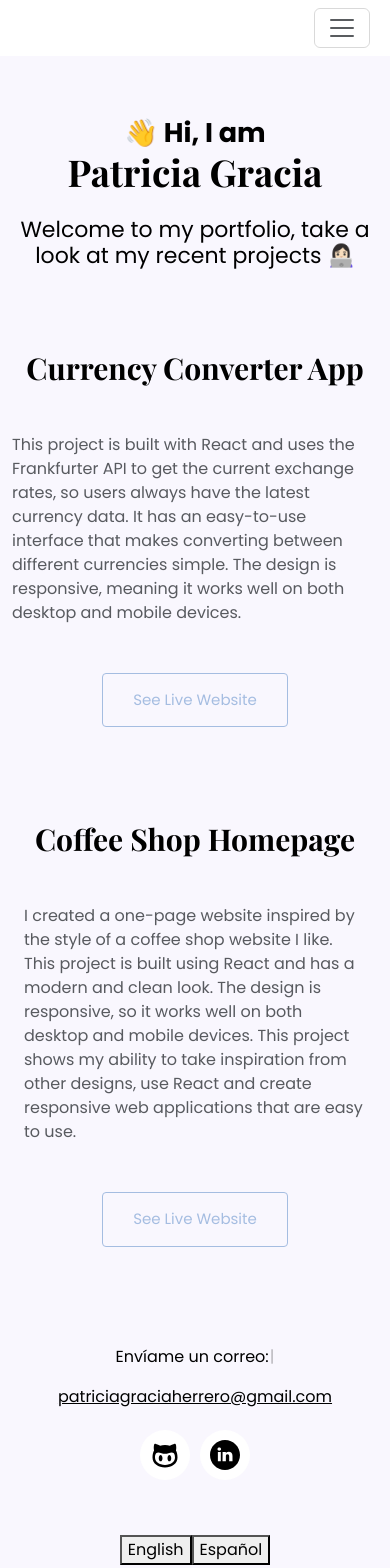
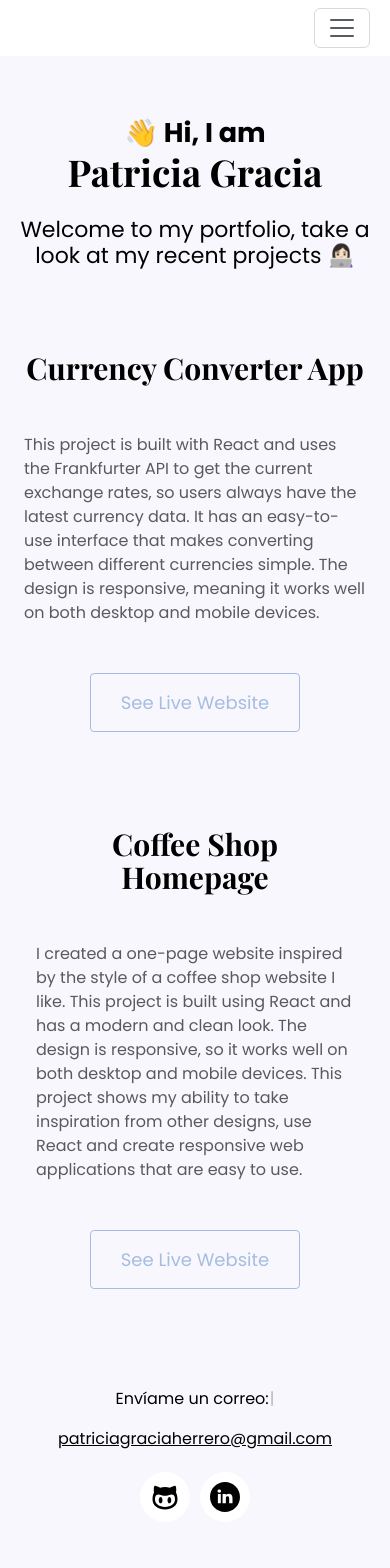
Before and after one commit to Patriciagracia/portfolio, a React (Vite) app: page / in a window 390 px wide. Shown: the top 1568 px of the page. Built offline with nearby package versions, Linux system fonts and the light colour scheme; a web font is replaced by a local one.

Commit message:
Css refactorization

```diff
--- a/src/App.css
+++ b/src/App.css
@@ -23,16 +23,17 @@ body {
   background: var(--selection-color);
 }
 
-.btn-branding-outline {
+.btn {
   color: var(--main-color);
   border: 1px solid var(--main-color);
   border-radius: 4px;
   font-size: 18px;
   padding: 15px 30px;
   text-decoration: none;
+  display: inline-block;
 }
 
-.btn-branding-outline:hover {
+.btn:hover {
   background-color: var(--main-color) !important;
   color: white;
 }
@@ -43,12 +44,12 @@ body.dark-mode {
   color: var(--dark-text-color); /* Modificado */
 }
 
-body.dark-mode .btn-branding-outline {
+body.dark-mode .btn {
   color: var(--main-color);
   border-color: var(--main-color);
 }
 
-body.dark-mode .btn-branding-outline:hover {
+body.dark-mode .btn:hover {
   background-color: var(--main-color);
   color: white;
 }
--- a/src/App.jsx
+++ b/src/App.jsx
@@ -5,8 +5,6 @@ import "./App.css";
 import { Outlet } from "react-router-dom";
 import { I18nextProvider } from "react-i18next";
 import i18n from "./i18n";
-import Translate from "./Translate.jsx";
-
 import NavBar from "./NavBar.jsx";
 
 function App() {
@@ -14,7 +12,6 @@ function App() {
     <I18nextProvider i18n={i18n}>
       <NavBar />
       <Outlet />
-      <Translate />
     </I18nextProvider>
   );
 }
--- a/src/Footer.jsx
+++ b/src/Footer.jsx
@@ -1,5 +1,4 @@
 import React from "react";
-
 import githubLogo from "./styles/githubLogo.svg";
 import AnimatedText from "./AnimatedText";
 import "./styles/Footer.css";
--- a/src/Home.jsx
+++ b/src/Home.jsx
@@ -15,7 +15,7 @@ export default function Home() {
         <h1>{t("name")}</h1>
         <h2 className="mb-4">{t("welcome")}</h2>
       </div>
-
+      <div className="container">
         <div className="container">
           <div className="row mb-5">
             <div className="col d-none d-lg-block">
@@ -28,7 +28,7 @@ export default function Home() {
 
                 <a
                   href="https://currency-conversion-gray.vercel.app/"
-                className="btn btn-branding-outline"
+                  className="btn"
                 >
                   {t("project1.button")}
                 </a>
@@ -43,7 +43,7 @@ export default function Home() {
                   <p className="mb-5 text-muted">{t("project2.description")}</p>
                   <a
                     href="https://coffee-landing-page-seven.vercel.app/"
-                  className="btn btn-branding-outline"
+                    className="btn"
                   >
                     {t("project2.button")}
                   </a>
@@ -55,6 +55,7 @@ export default function Home() {
             </div>
           </div>
         </div>
+      </div>
       <Footer />
     </>
   );
--- a/src/NavBar.jsx
+++ b/src/NavBar.jsx
@@ -3,6 +3,7 @@ import "./styles/NavBar.css";
 import { useTranslation } from "react-i18next";
 import { Link } from "react-router-dom";
 import DarkMode from "./DarkMode";
+import Translate from "./Translate";
 
 export default function navBar() {
   const { t } = useTranslation("navbar");
@@ -35,6 +36,9 @@ export default function navBar() {
             <li id="switch" className="ms-auto">
               <DarkMode />
             </li>
+            <li id="switch" className="ms-auto">
+              <Translate />
+            </li>
           </ul>
         </div>
       </div>
--- a/src/Translate.jsx
+++ b/src/Translate.jsx
@@ -1,5 +1,6 @@
 import React from "react";
 import { useTranslation } from "react-i18next";
+import languageIcon from "./styles/languageIcon.svg";
 
 export default function Translate() {
   const { i18n } = useTranslation();
@@ -11,7 +12,7 @@ export default function Translate() {
   return (
     <div className="language-switcher">
       <button onClick={() => changeLanguage("en")}>English</button>
-      <button onClick={() => changeLanguage("es")}>Español</button>
+      <img src={languageIcon}></img>
     </div>
   );
 }
--- a/src/styles/Home.css
+++ b/src/styles/Home.css
@@ -23,55 +23,53 @@ h1 {
   line-height: 1.5;
   font-weight: bold;
 }
-
+.project-description {
+  text-align: left;
+}
 .project-description h2 {
   font-family: var(--heading-font-family);
-  font-size: 60px;
+  font-size: 50px;
   font-weight: bold;
   line-height: 1.1;
-  text-align: left;
 }
 
-.project-description p {
-  text-align: left;
-}
-
-.project-description .btn-branding-outline {
+.project-description .btn {
   display: inline-block;
-}
-
-#cta {
-  font-size: 23px;
 }
 
 body.dark-mode .hero {
   background-color: var(--dark-background-color);
   color: var(--dark-text-color);
 }
+
 body.dark-mode p {
   color: var(--dark-text-color) !important;
 }
+
 @media (max-width: 900px) {
   .hero {
     padding: 50px 20px;
     margin-bottom: 0px;
   }
+
   h1 {
     font-size: 44px;
     line-height: 56px;
   }
+
   .hero h2 {
     margin-top: 20px;
     font-size: 22px !important;
   }
+
   .project-description h2 {
     font-size: 37px;
   }
-  .btn {
-    font-size: 15px;
-  }
 
-  #cta {
-    font-size: 18px;
+  .project-description a.btn {
+    display: block;
+    margin: 0 auto;
+    text-align: center;
+    width: fit-content;
   }
 }
```
Also changed, not shown: src/styles/languageIcon.svg (added). Lines whose indentation alone changed are shown as unchanged.
